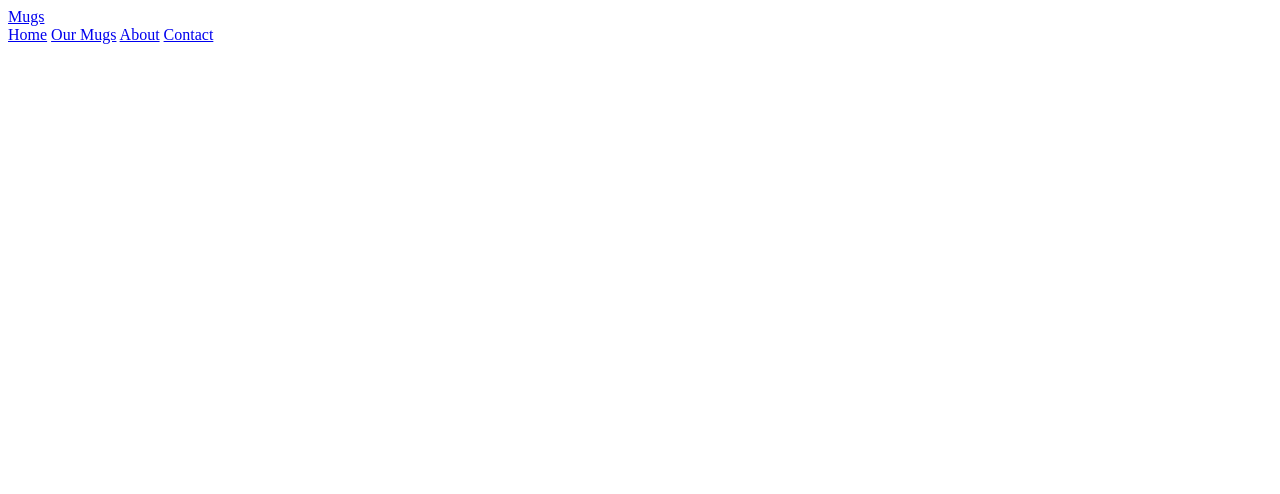
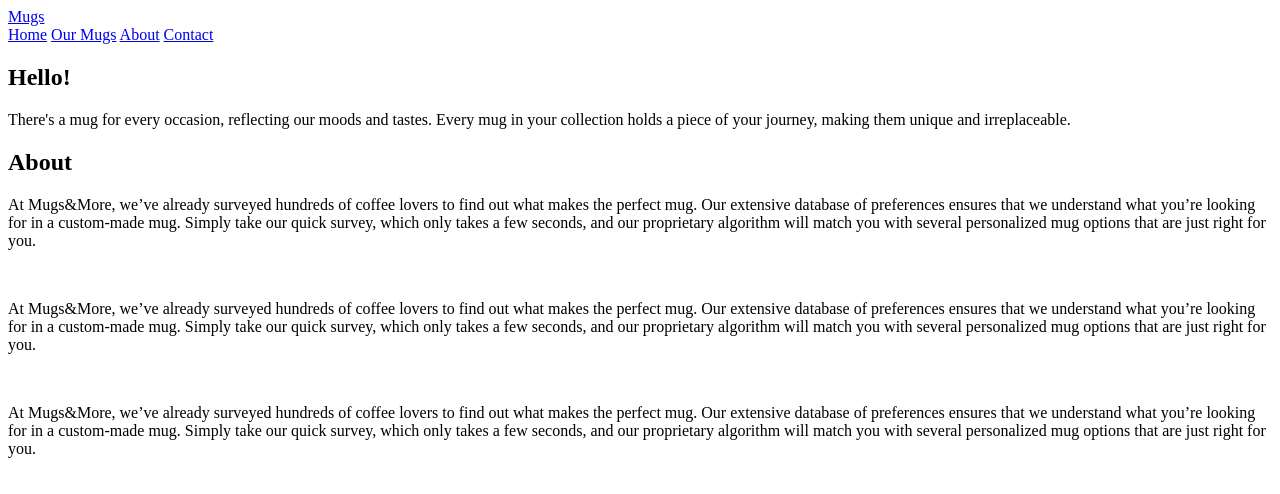
Before and after one commit to ASSISabaa/C-Wep-EX1, a plain HTML site: page index.html in a window 1280 px wide. Drawn offline with Linux system fonts and the light colour scheme.

Commit message:
Add hero section with welcome title and description Add about section with survey explanation and brand purpose

```diff
--- a/index.html
+++ b/index.html
@@ -18,7 +18,31 @@
           <a href="#">Contact</a>
         </nav>
       </header>
-
+      <main>
+        <section class="mainImage">
+          <h1>Hello!</h1>
+          <p>
+              There's a mug for every occasion, reflecting our moods and tastes. Every mug in your collection holds a piece of your journey, making them unique and irreplaceable.
+          </p>
+      </section>
+      <section class="about">
+          <h2>About</h2>
+          <p>
+              At Mugs&More, we’ve already surveyed hundreds of coffee lovers to find out what makes the perfect mug. Our extensive database of preferences ensures that we understand what you’re looking for in a custom-made mug. Simply take our quick survey,
+              which only takes a few seconds, and our proprietary algorithm will match you with several personalized mug options that are just right for you.
+          </p>
+          <br>
+          <p>
+              At Mugs&More, we’ve already surveyed hundreds of coffee lovers to find out what makes the perfect mug. Our extensive database of preferences ensures that we understand what you’re looking for in a custom-made mug. Simply take our quick survey,
+              which only takes a few seconds, and our proprietary algorithm will match you with several personalized mug options that are just right for you.
+          </p>
+          <br>
+          <p>
+              At Mugs&More, we’ve already surveyed hundreds of coffee lovers to find out what makes the perfect mug. Our extensive database of preferences ensures that we understand what you’re looking for in a custom-made mug. Simply take our quick survey,
+              which only takes a few seconds, and our proprietary algorithm will match you with several personalized mug options that are just right for you.
+          </p>
+      </section>
+      </main>
   </div>
 </body>
 </html>
```
